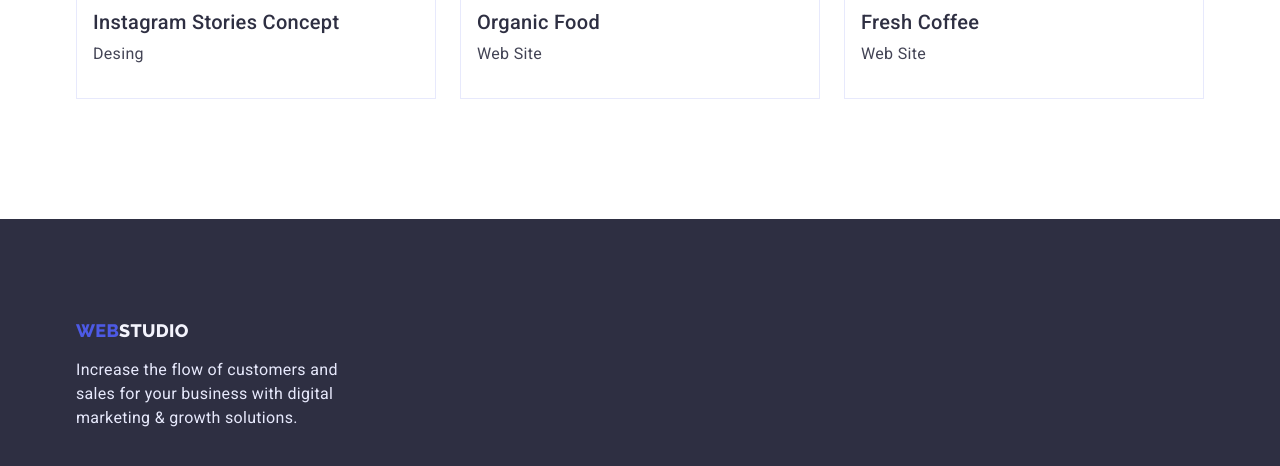
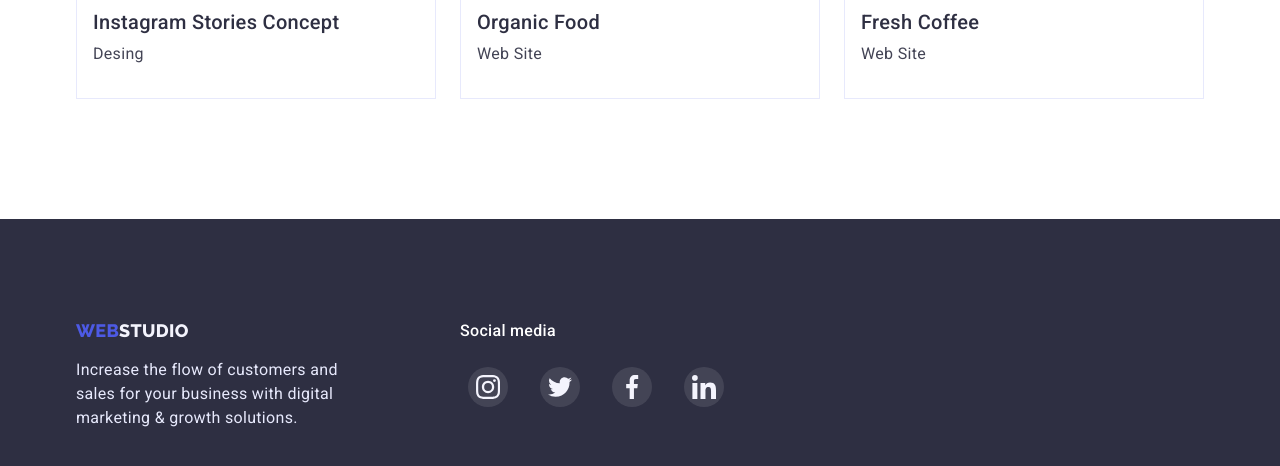
Before and after one commit to melodiam16/hw-4, a plain HTML site: page portfolio.html in a window 1280 px wide. Shown: the part 1549-2015 px from the top of the page. Drawn offline with nearby package versions, Linux system fonts and the light colour scheme.

Commit message:
add icons

```diff
--- a/css/styles.css
+++ b/css/styles.css
@@ -144,6 +144,7 @@ body {
 .hero {
   background-image: linear-gradient(rgba(46, 47, 66, 0.7), rgba(46, 47, 66, 0.7)),
     url('../images/hero-section/img-1.jpg');
+  background-size: cover;
   background-color: var(--black-bg-cl);
   padding: 188px 0;
 }
@@ -263,7 +264,6 @@ body {
   justify-content: center;
   align-items: center;
   border-radius: 50%;
-  margin: 12px;
   background-color: var(--iris-bg-cl);
 }
 
@@ -394,6 +394,14 @@ body {
   background-color: rgba(255, 255, 255, 0.1);
 }
 
+.footer-list {
+  display: flex;
+}
+
+.footer-right-part {
+  margin-left: 120px;
+}
+
 .footer-right-part {
   width: 208px;
   height: 80px;
@@ -426,10 +434,10 @@ body {
   line-height: calc(24 / 16);
   letter-spacing: 0.04em;
   color: var(--iris-txt-cl);
-  background: #f4f4fd;
   box-shadow: 0px 3px 1px rgba(0, 0, 0, 0.1), 0px 2px 1px rgba(0, 0, 0, 0.08),
     0px 2px 2px rgba(0, 0, 0, 0.12);
   border-radius: 4px;
+  background: #f4f4fd;
   padding: 12px 24px;
   cursor: pointer;
 }
@@ -487,3 +495,9 @@ body {
   flex-wrap: wrap;
   gap: 48px 24px;
 }
+
+.brd-photo:hover,
+.brd-photo:focus {
+  border: 1px solid #e7e9fc;
+  box-shadow: 0px 1px 6px rgba(46, 47, 66, 0.08);
+}
--- a/portfolio.html
+++ b/portfolio.html
@@ -143,11 +143,54 @@
     <!-- footer section -->
     <footer class="footer">
       <div class="container">
-        <a class="logo-link link" href="index.html">WEB<span class="logo-white">STUDIO</span></a>
-        <p class="footer-text">
-          Increase the flow of customers and sales for your business with digital marketing & growth
-          solutions.
-        </p>
+        <ul class="footer-list">
+          <li>
+            <div class="footer-left-part">
+              <a class="logo-link link" href="index.html"
+                >WEB<span class="logo-white">STUDIO</span></a
+              >
+              <p class="footer-text">
+                Increase the flow of customers and sales for your business with digital marketing &
+                growth solutions.
+              </p>
+            </div>
+          </li>
+          <li>
+            <div class="footer-right-part">
+              <h4 class="footer-txt-media">Social media</h4>
+              <ul class="footer-social-icons">
+                <li class="footer-icons-list">
+                  <a href="" class="footer-icons-link">
+                    <svg class="footer-social-elements" width="24" height="24">
+                      <use href="./images/icons.svg.svg#icon-instagram"></use>
+                    </svg>
+                  </a>
+                </li>
+                <li class="footer-icons-list">
+                  <a href="" class="footer-icons-link">
+                    <svg class="footer-social-elements" width="24" height="24">
+                      <use href="./images/icons.svg.svg#icon-twitter"></use>
+                    </svg>
+                  </a>
+                </li>
+                <li class="footer-icons-list">
+                  <a href="" class="footer-icons-link">
+                    <svg class="footer-social-elements" width="24" height="24">
+                      <use href="./images/icons.svg.svg#icon-facebook"></use>
+                    </svg>
+                  </a>
+                </li>
+                <li class="footer-icons-list">
+                  <a href="" class="footer-icons-link">
+                    <svg class="footer-social-elements" width="24" height="24">
+                      <use href="./images/icons.svg.svg#icon-linkedin"></use>
+                    </svg>
+                  </a>
+                </li>
+              </ul>
+            </div>
+          </li>
+        </ul>
       </div>
     </footer>
   </body>
```
Also changed, not shown: index.html (+16 -9 lines).
